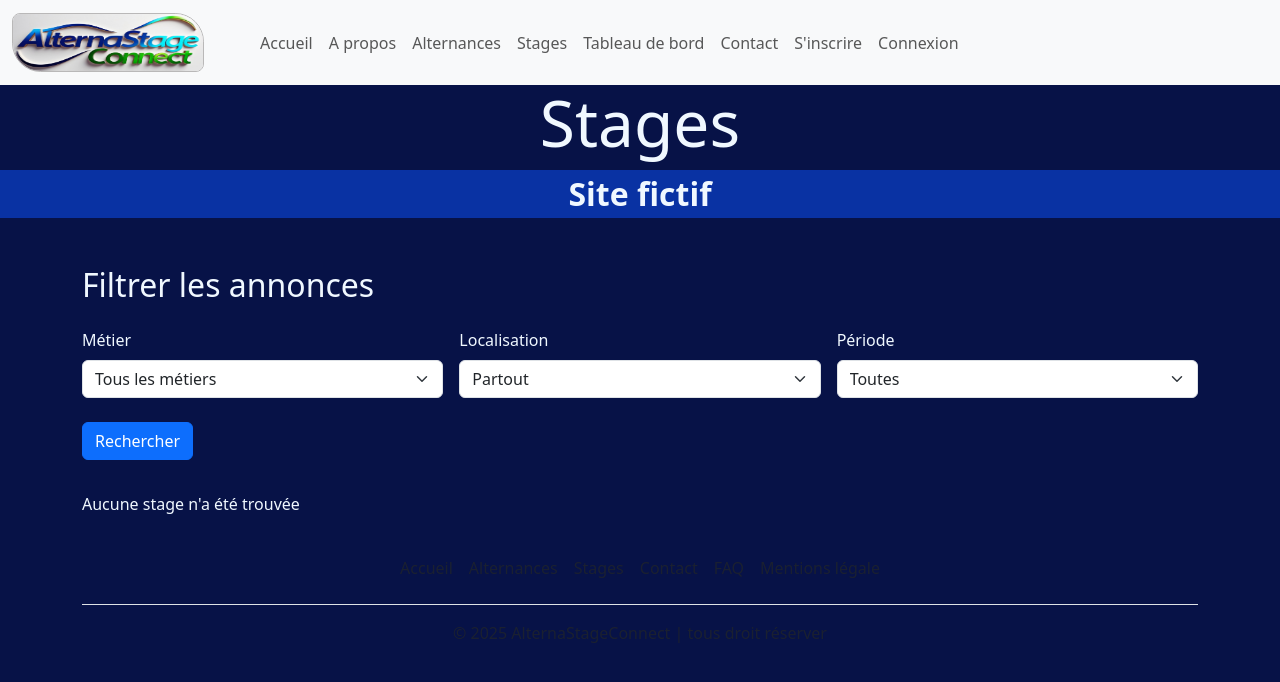
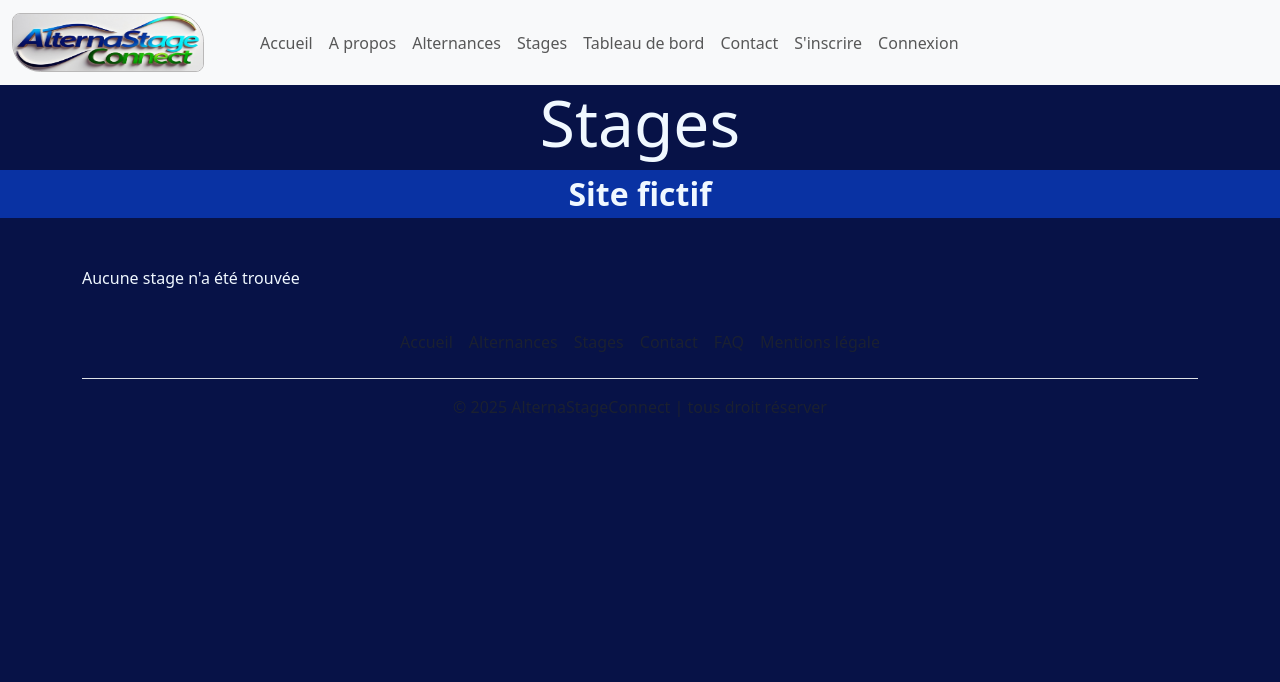
Before and after one commit to marie-josee67/AlternaStageConnect, a Symfony app: template templates/stages/index.html.twig in a window 1280 px wide. Shown: the top 682 px of the page. Run offline with Twig, Linux system fonts and the light colour scheme; the template is opened without the code that fills it, so the values that code supplies are empty; style sheets or scripts are compiled from the project's sources; some libraries are stand-ins or nearby versions.

Commit message:
Mise en commentaire des multifiltre de recherche.

```diff
--- a/templates/stages/index.html.twig
+++ b/templates/stages/index.html.twig
@@ -10,7 +10,7 @@
         </div>
     </div>
 {# *************************  Multifiltres  ************************** #}
-<div class="container mt-5">
+{# <div class="container mt-5">
         <h2 class="mb-4">Filtrer les annonces</h2>
         <form>
             <div class="row g-3">
@@ -297,7 +297,7 @@
                 <button type="submit" class="btn btn-primary">Rechercher</button>
             </div>
         </form>
-    </div>
+    </div> #}
 
 <div id="boutonAjoutAnnonce" class="row row-cols-4 ">
         <twig:BootstrapButton type="success" text="Ajouter un stage" path="{{ path('app_stages_create') }}" />
```
